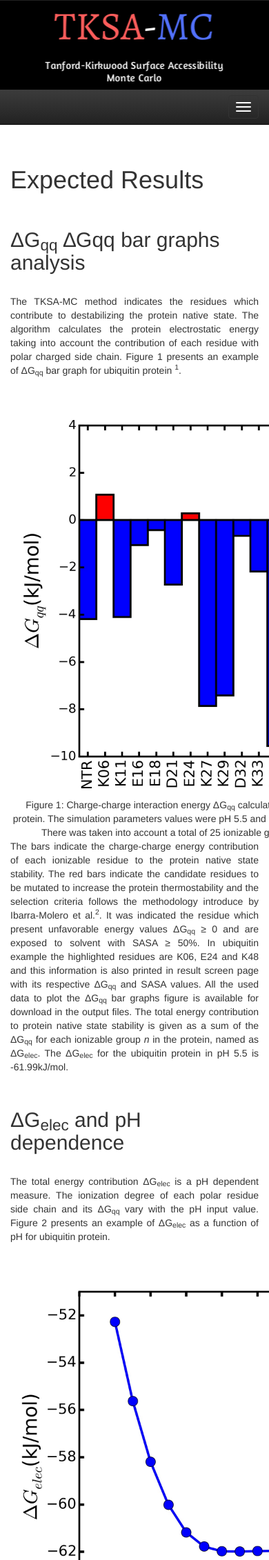
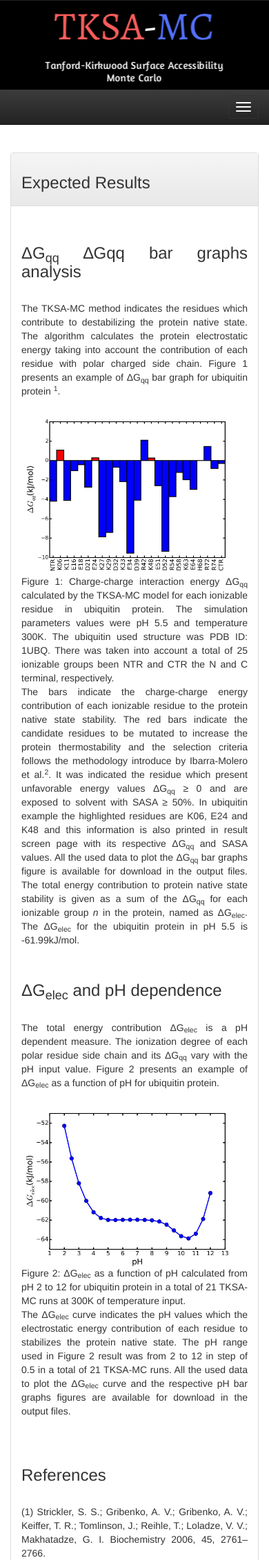
Before and after one commit to brunorf/tksamc_web, a Django app: template main/templates/main/results.html in a window 390 px wide; the page is wider, and only the part inside the window is pictured. Shown: the top 2262 px of that part at 69% size. Run offline with Django 3.2, Linux system fonts and the light colour scheme; the template is opened without the code that fills it, so the values that code supplies are empty; some libraries are stand-ins or nearby versions.

Commit message:
Remoção de estilos dentro do html, img responsivo e readequação para bootstrap 3

```diff
--- a/main/static/css/style.css
+++ b/main/static/css/style.css
@@ -11,3 +11,12 @@ nav.navbar {
   background: no-repeat center #000;
   height: 130px;
 }
+
+figure.figure {
+  display: table;
+}
+
+figcaption.figure-caption {
+  display: table-caption;
+  caption-side: bottom;
+}
--- a/main/templates/main/results.html
+++ b/main/templates/main/results.html
@@ -1,25 +1,18 @@
 {% extends "main/base.html" %}
 {% load static %}
 {% load bootstrap_tags %}
-{% block html_header %}
-<style type="text/css">
-p {
-    text-align: justify;
-}
-</style>
-{% endblock %}
 {% block content %}
 <br/><br/>
 <div class="container">
     <div class="row">
-        <div class="col-md-12">
-            <div class="card">
-                <div class="card-header">
-                    <h1>Expected Results</h1>
+        <div class="col-sm-12">
+            <div class="panel panel-default">
+                <div class="panel-heading">
+                    <h3>Expected Results</h3>
                 </div>
-                <div class="card-block">
+                <div class="panel-body text-justify">
                     <br/>
-                    <h2>&Delta;G<sub>qq</sub> ∆Gqq bar graphs analysis</h2>
+                    <h3>&Delta;G<sub>qq</sub> ∆Gqq bar graphs analysis</h3>
                     <br/>
                     <p>
                         The TKSA-MC method indicates the residues which contribute
@@ -29,10 +22,9 @@ p {
                         side chain. Figure 1 presents an example of
                         &Delta;G<sub>qq</sub> bar graph for ubiquitin protein <sup>1</sup>.
                     </p>
-                    <center>
-                        <figure class="figure" style="display: table">
-                            <img src="{% static 'figure1.jpg' %}" class="figure-img img-fluid" width="800">
-                            <figcaption class="figure-caption" style="display: table-caption; caption-side: bottom;">
+                    <figure class="figure center-block text-justify">
+                        <img src="{% static 'figure1.jpg' %}" class="figure-img img-fluid img-responsive">
+                        <figcaption class="figure-caption">
                             Figure 1: Charge-charge interaction energy &Delta;G<sub>qq</sub>
                             calculated by the TKSA-MC model for each ionizable residue in
                             ubiquitin protein. The simulation parameters values were pH
@@ -41,7 +33,6 @@ p {
                             ionizable groups been NTR and CTR the N and C terminal, respectively.
                         </figcaption>
                     </figure>
-                    </center>
                     <p>
                         The bars indicate the charge-charge energy contribution
                         of each ionizable residue to the protein native state
@@ -66,7 +57,7 @@ p {
 
 
                     <br/>
-                    <h2>&Delta;G<sub>elec</sub> and pH dependence</h2>
+                    <h3>&Delta;G<sub>elec</sub> and pH dependence</h3>
                     <br/>
                     <p>
                         The total energy contribution &Delta;G<sub>elec</sub> is a pH
@@ -75,17 +66,14 @@ p {
                         pH input value. Figure 2 presents an example
                         of &Delta;G<sub>elec</sub> as a function of pH for ubiquitin protein.
                     </p>
-                        <center>
-                            <figure class="figure" style="display: table">
-                                <img src="{% static 'figure2.jpg' %}" class="figure-img img-fluid" width="800">
-                                <figcaption class="figure-caption" style="display: table-caption; caption-side: bottom;">
+                    <figure class="figure center-block text-justify">
+                        <img src="{% static 'figure2.jpg' %}" class="figure-img img-fluid img-responsive">
+                        <figcaption class="figure-caption">
                             Figure 2: &Delta;G<sub>elec</sub> as a function of pH
                             calculated from pH 2 to 12 for ubiquitin protein in a
                             total of 21 TKSA-MC runs at 300K of temperature input.
                         </figcaption>
                     </figure>
-                        </center>
-
                     <p>
                         The &Delta;G<sub>elec</sub> curve indicates the pH values which
                         the electrostatic energy contribution of each residue to
@@ -97,7 +85,7 @@ p {
                     </p>
 
                     <br/><br/>
-                    <h2>References</h2>
+                    <h3>References</h3>
                     <br/>
                     <p>
                         (1) Strickler, S. S.; Gribenko, A. V.; Gribenko, A. V.; Keiffer, T. R.; Tomlinson, J.;
```
Lines whose indentation alone changed are shown as unchanged.
